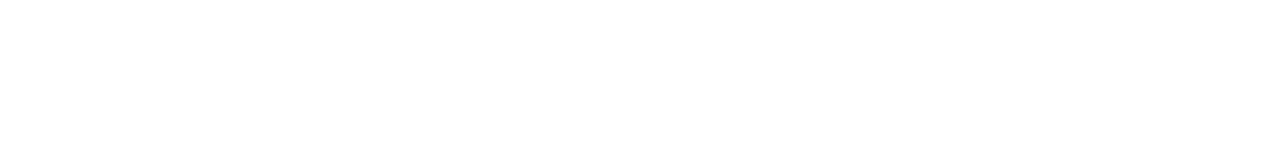
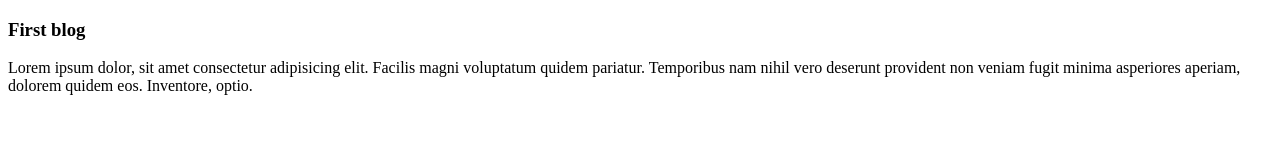
Before and after one commit to TanvirHassanSayem/Web_Dev1, a plain HTML site: page index.html in a window 1280 px wide. Drawn offline with Linux system fonts and the light colour scheme.

Commit message:
Initial commit

```diff
--- a/index.html
+++ b/index.html
@@ -6,6 +6,11 @@
     <title>Web_Dev1</title>
 </head>
 <body>
+    <div>
+        <h3>First blog</h3>
+        <p>Lorem ipsum dolor, sit amet consectetur adipisicing elit. Facilis magni voluptatum quidem pariatur. Temporibus nam nihil
+             vero deserunt provident non veniam fugit minima asperiores aperiam, dolorem quidem eos. Inventore, optio.</p>
 
+    </div>
 </body>
 </html>
```
